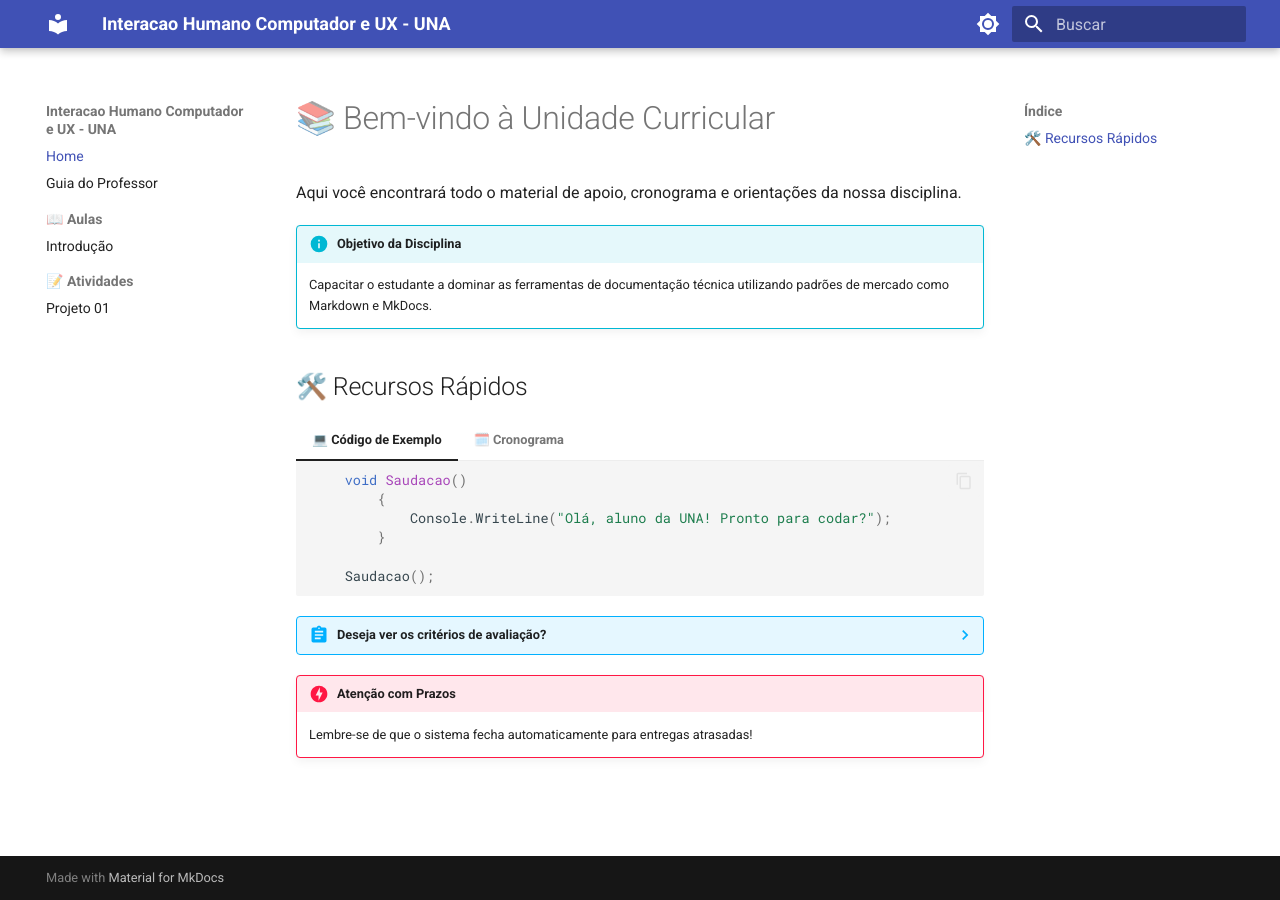
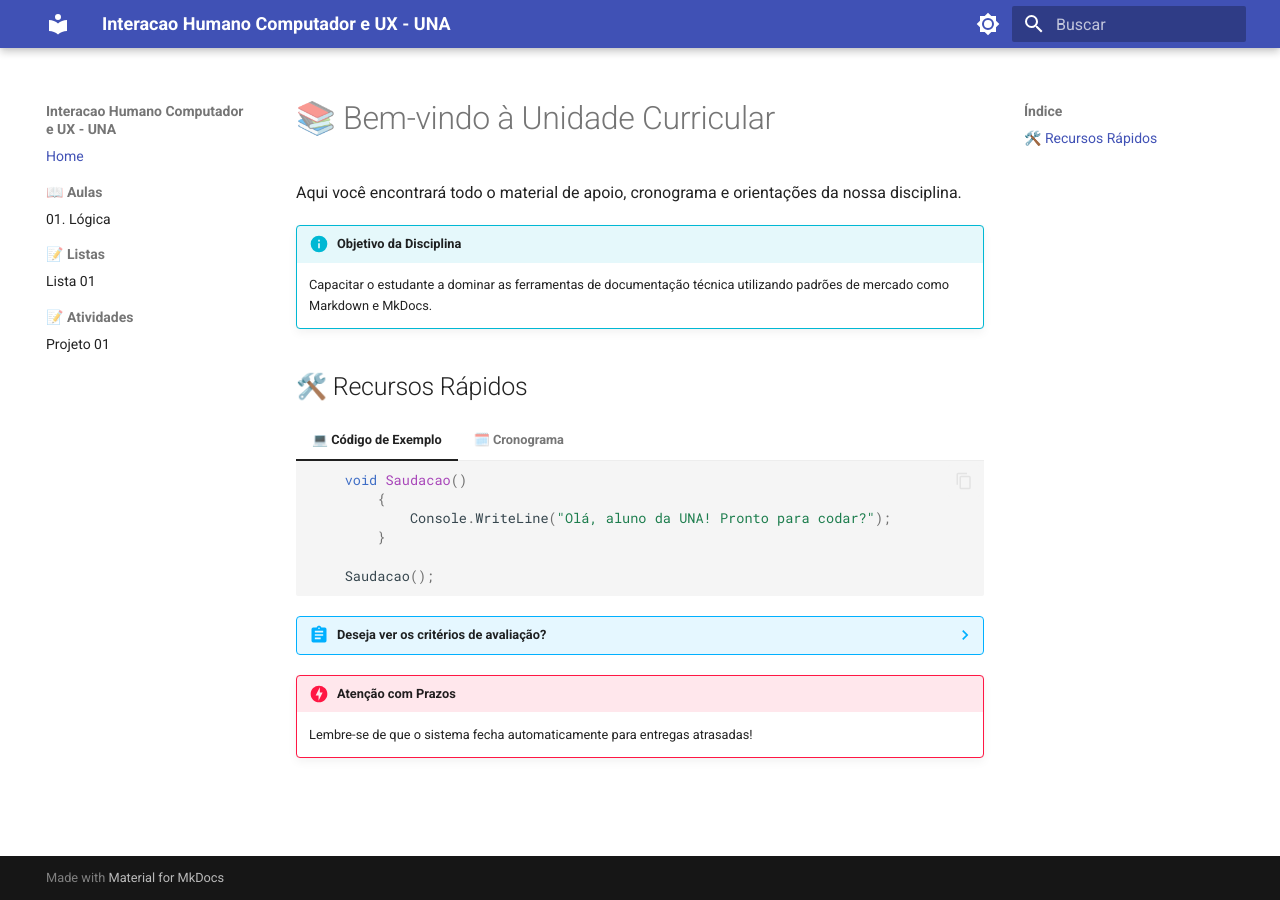
Before and after one commit to danhpaiva/una-ihcux-mkdocs-202601, an MkDocs documentation site: the page built from docs/index.md, in a window 1280 px wide. Built offline with MkDocs 1.6.1 and Material for MkDocs 9.7.7, drawn with Linux system fonts in a browser that asks for light colours.

Commit message:
feat: organizar repo

```diff
--- a/mkdocs.yml
+++ b/mkdocs.yml
@@ -29,9 +29,11 @@ theme:
 
 nav:
   - Home: index.md
-  - Guia do Professor: setup.md
+  # - Guia do Professor: setup.md
   - 📖 Aulas:
-      - Introdução: aulas/01-introducao.md
+      - 01. Lógica: aulas/01-logica.md
+  - 📝 Listas:
+      - Lista 01: listas/01-lista.md
   - 📝 Atividades:
       - Projeto 01: trabalhos/projeto-01.md
 
```
